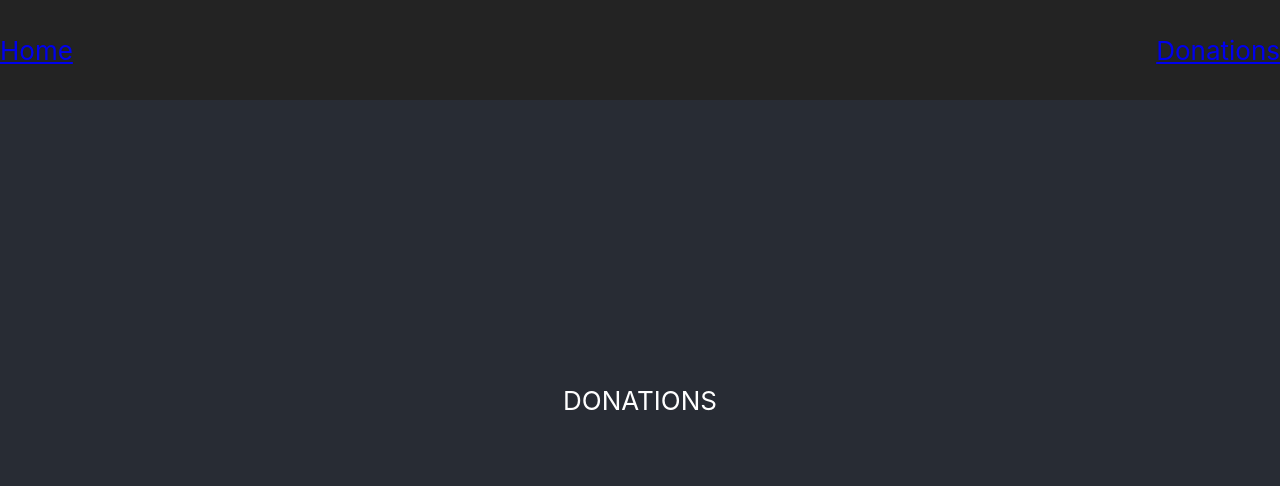
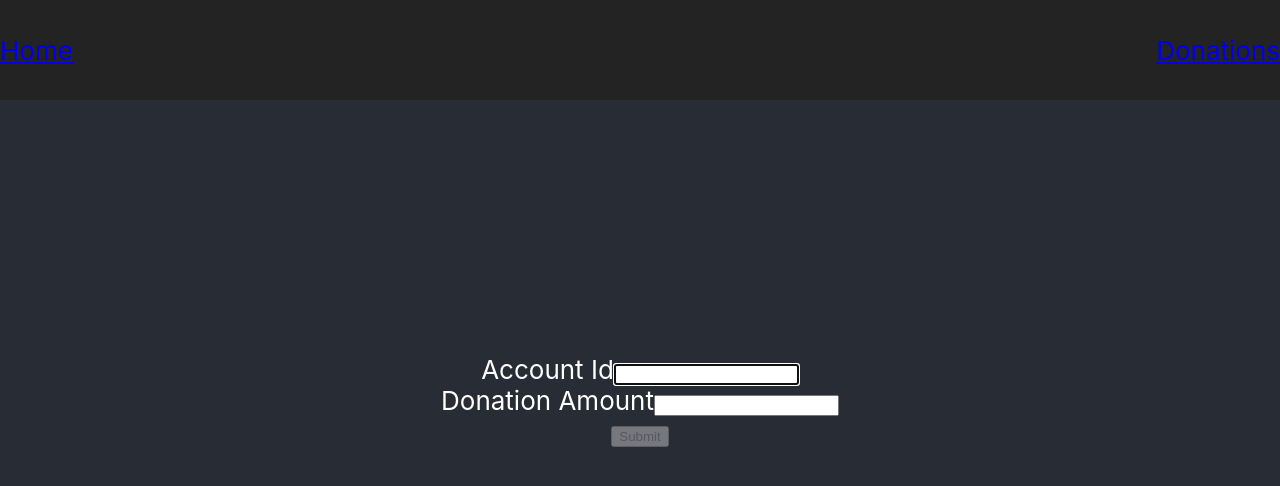
Before and after one commit to shaylagrymaloski/mentHERship, a React (Create React App) app in the folder client/: page /donations in a window 1280 px wide. Shown: the top 486 px of the page. Built offline with nearby package versions, Linux system fonts and the light colour scheme.

Commit message:
basic donations page added (env file added for hedera info))

```diff
--- a/client/package.json
+++ b/client/package.json
@@ -3,12 +3,15 @@
   "version": "0.1.0",
   "private": true,
   "dependencies": {
+    "@hashgraph/sdk": "^2.7.0-beta.3",
     "@reduxjs/toolkit": "^1.7.1",
     "@testing-library/jest-dom": "^5.16.1",
     "@testing-library/react": "^12.1.2",
     "@testing-library/user-event": "^13.5.0",
     "react": "^17.0.2",
+    "react-bootstrap": "^2.1.0",
     "react-dom": "^17.0.2",
+    "react-dotenv": "^0.1.3",
     "react-native": "^0.66.4",
     "react-redux": "^7.2.6",
     "react-router": "^6.2.1",
--- a/client/src/pages/Donations.js
+++ b/client/src/pages/Donations.js
@@ -1,12 +1,53 @@
 import "../App.css";
-import React from "react";
+import React, { useState } from "react";
+import Form from "react-bootstrap/Form";
+import Button from "react-bootstrap/Button";
+
+const { Client, Hbar} = require("@hashgraph/sdk");
+//require("react-dotenv").config();
+
+//user will give private public and account # from their hedera account. They then will be able to transfer money to donate
+function onSubmit(){
+  var test = process.env.REACT_APP_OPPERATOR_ACCOUNT_ID
+}
+
 
 const DonationPage = () => {
+  const [accountId, setAccountId] = useState("");
+  const [donationAmmount, setDonationAmmount] = useState("");
+
+  //check user actually submitted something
+  function checkSubmission(){
+    return accountId > 0 && donationAmmount > 0;
+  }
+
   return (
-    <>
-    <p>DONATIONS</p>
-     </>
+    <div className="Donations">
+      <Form onSubmit={onSubmit}>
+        <Form.Group size="lg" controlId="accountId">
+          <Form.Label>Account Id</Form.Label>
+          <Form.Control
+            autoFocus
+            type="accountId"
+            value={accountId}
+            onChange={(e) => setAccountId(e.target.value)}
+          />
+        </Form.Group>
+        <Form.Group size="lg" controlId="donationAmount">
+          <Form.Label>Donation Amount</Form.Label>
+          <Form.Control
+            type="donationAmount"
+            value={donationAmmount}
+            onChange={(e) => setDonationAmmount(e.target.value)}
+          />
+        </Form.Group>
+
+        <Button block size="lg" type="submit" disabled={!checkSubmission()}>
+          Submit
+        </Button>
+      </Form>
+    </div>
   );
-};
+}
 
 export default DonationPage;
```
Also changed, not shown: 2 other files (tests, documents, lock files or other folders).
